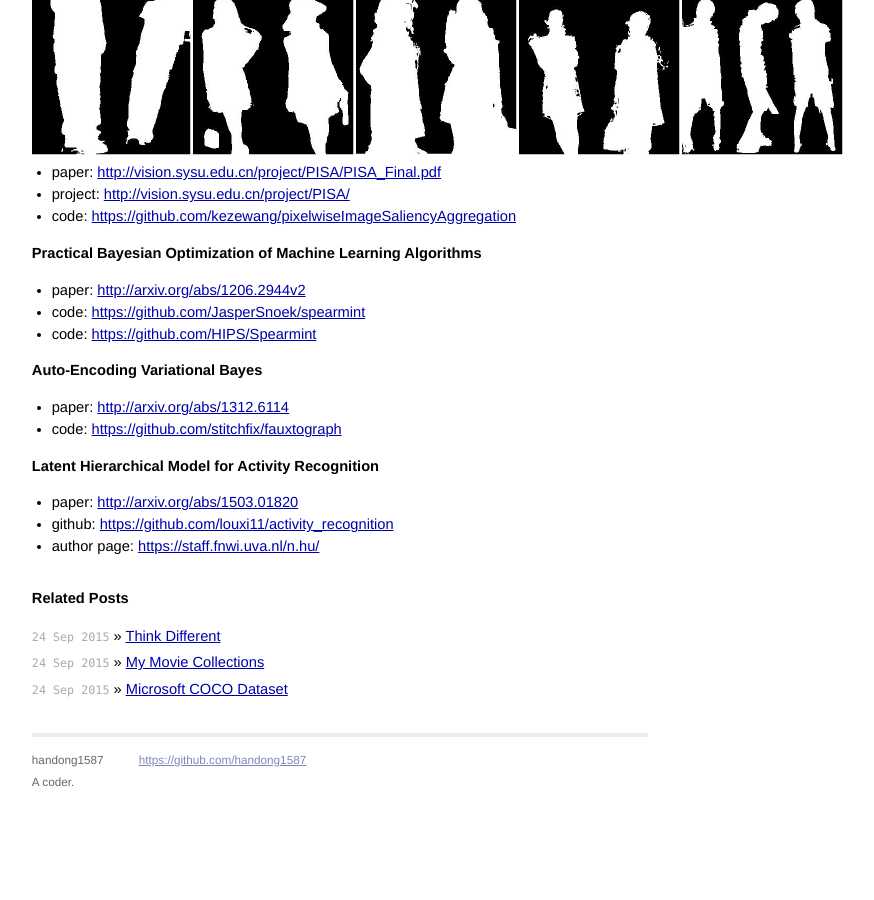
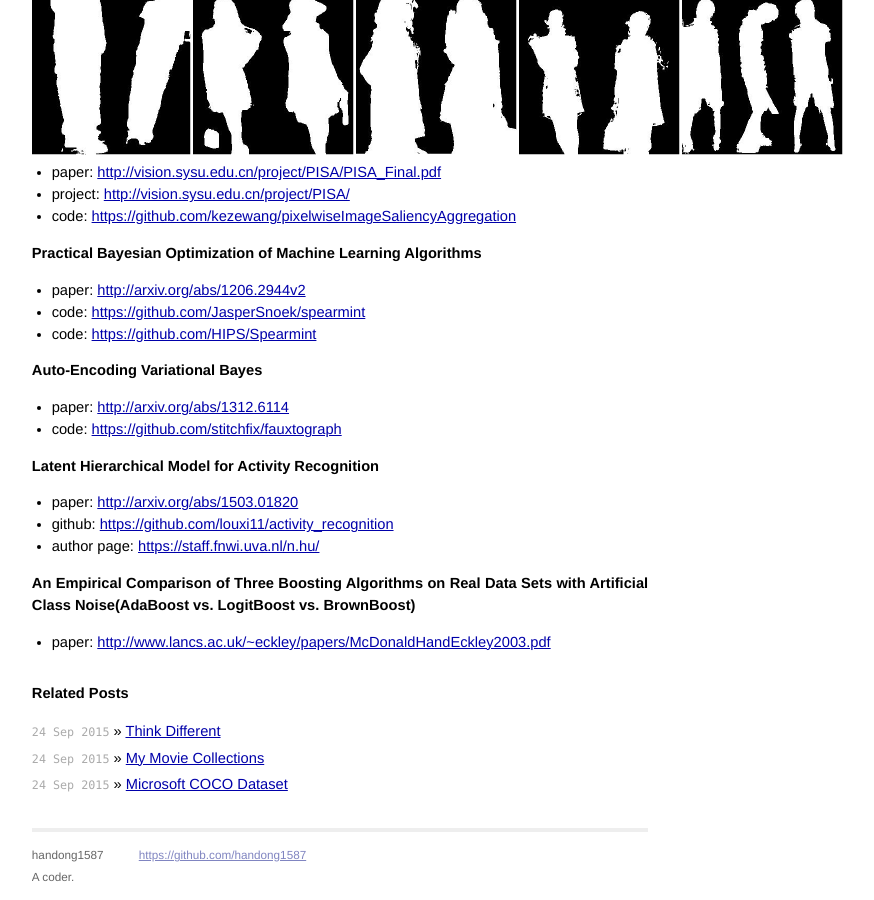
Before and after one commit to handong1587/handong1587.github.io, a Jekyll site: the page built from _posts/machine_learning/2015-08-27-machine-learning-materials.md, in a window 1280 px wide and 900 px high, scrolled down 1224 px. Shown: the whole window, without its empty margins (300-1174 px from the left). Built offline with Jekyll 4.4.1, drawn with Linux system fonts in a browser that asks for light colours; Markdown is read by kramdown in place of the engine named in the settings; comment, search, counter and statistics services are not loaded; before the commit the page ends 2028 px from its top, so only the background shows below that.

Commit message:
update md

```diff
--- a/_posts/machine_learning/2015-08-27-machine-learning-materials.md
+++ b/_posts/machine_learning/2015-08-27-machine-learning-materials.md
@@ -46,3 +46,7 @@ title: Machine Learning Materials
 - paper: [http://arxiv.org/abs/1503.01820](http://arxiv.org/abs/1503.01820)
 - github: [https://github.com/louxi11/activity_recognition](https://github.com/louxi11/activity_recognition)
 - author page: [https://staff.fnwi.uva.nl/n.hu/](https://staff.fnwi.uva.nl/n.hu/)
+
+**An Empirical Comparison of Three Boosting Algorithms on Real Data Sets with Artificial Class Noise(AdaBoost vs. LogitBoost vs. BrownBoost)**
+
+- paper: [http://www.lancs.ac.uk/~eckley/papers/McDonaldHandEckley2003.pdf](http://www.lancs.ac.uk/~eckley/papers/McDonaldHandEckley2003.pdf)
```
